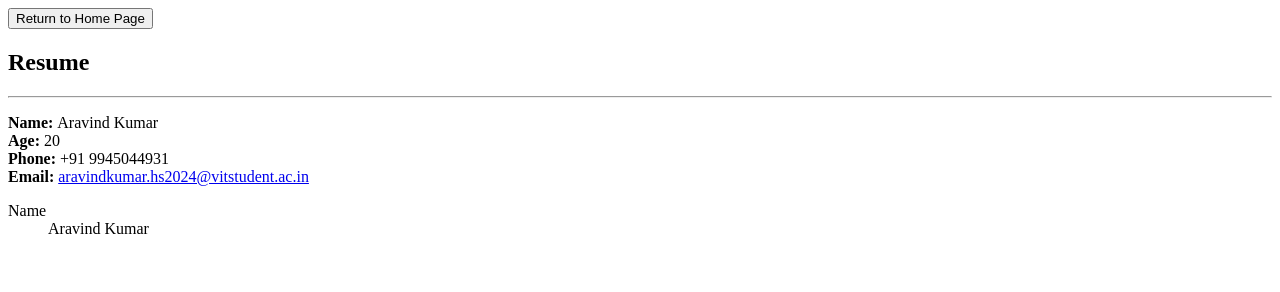
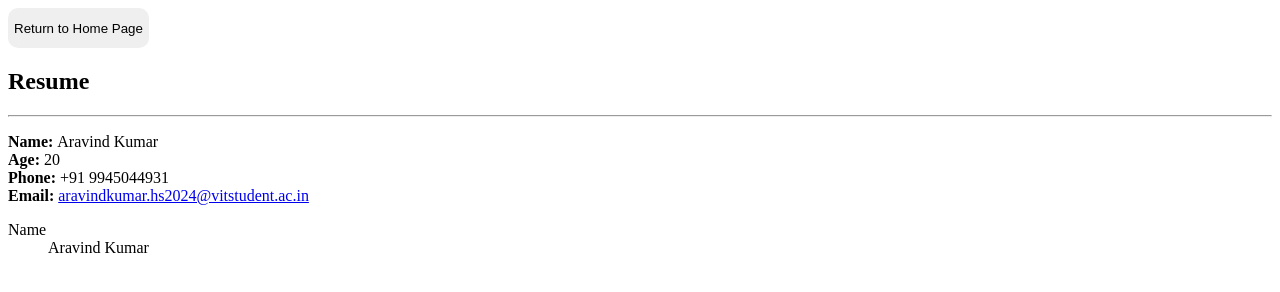
Before and after one commit to aravindkumarrr/Web-Programming-BCSE203E, a plain HTML site: page class-assignment-pages/10dec2025.html in a window 1280 px wide. Drawn offline with Linux system fonts and the light colour scheme; the site is published under a folder, as on GitHub Pages, so addresses that start at the root find nothing.

Commit message:
fixed back-home button on two assignment pages

```diff
--- a/class-assignment-pages/10dec2025.html
+++ b/class-assignment-pages/10dec2025.html
@@ -1,7 +1,7 @@
 <html>
     <head>
         <title>10 December 2025</title>
-        <link rel="stylesheet" href="/styles.css">
+        <link rel="stylesheet" href="../styles.css">
     </head>
     <body>
         <button class = "back-home-button" onclick="window.location.href ='../index.html' ">Return to Home Page</button>
```
Also changed, not shown: class-assignment-pages/9dec2025.html (+1 -1 lines).
